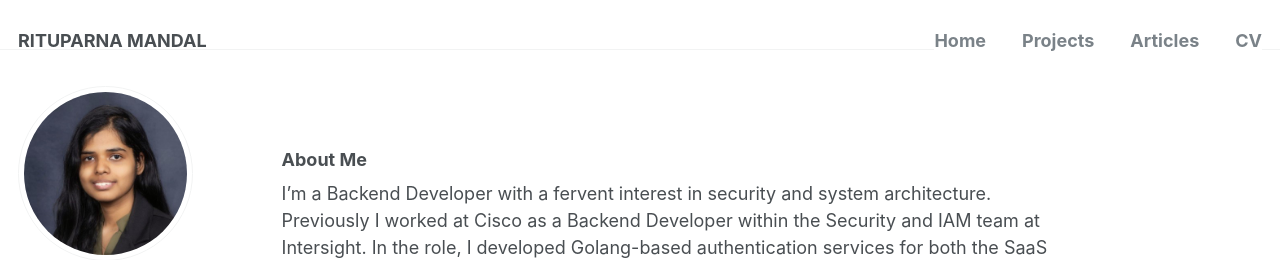
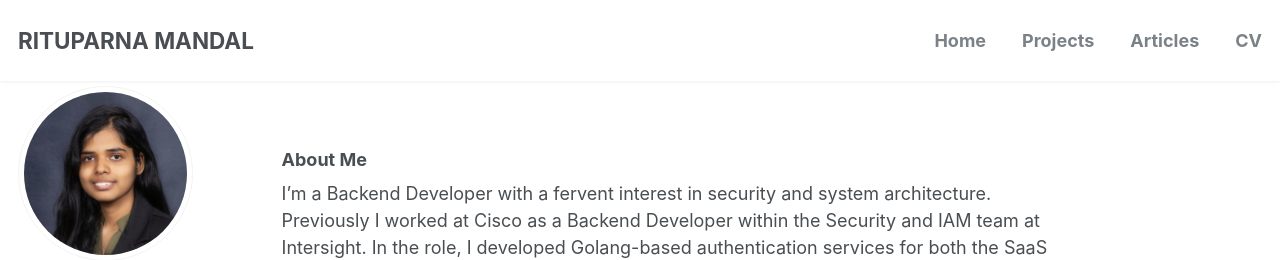
Before and after one commit to m-rit/m-rit.github.io, a Jekyll site: the page built from _pages/about.md, in a window 1280 px wide. Shown: the top 260 px of the page. Built offline with Jekyll 4.4.1, drawn with Linux system fonts in a browser that asks for light colours.

Commit message:
Update _masthead.scss

```diff
--- a/_sass/_masthead.scss
+++ b/_sass/_masthead.scss
@@ -5,7 +5,6 @@
 .masthead {
   position: fixed;
   background: white;
-  border-bottom: 1px solid $border-color;
   height: $masthead-height;
   top: 0;
   width: 100%;
@@ -21,7 +20,7 @@
     @include clearfix;
     padding: 1em 1em 1em;
     font-family: $sans-serif-narrow;
-
+    box-shadow: 0 0 4px rgba(0, 0, 0, 0.1);
     @include breakpoint($x-large) {
       max-width: $x-large;
     }
@@ -56,7 +55,7 @@
 }
 
 .masthead__name {
-  font-size: 1em; /* Adjust as needed */
+  font-size: 1.25em; /* Adjust as needed */
   font-weight: bold; /* Make the name bold */
 }
 
```
